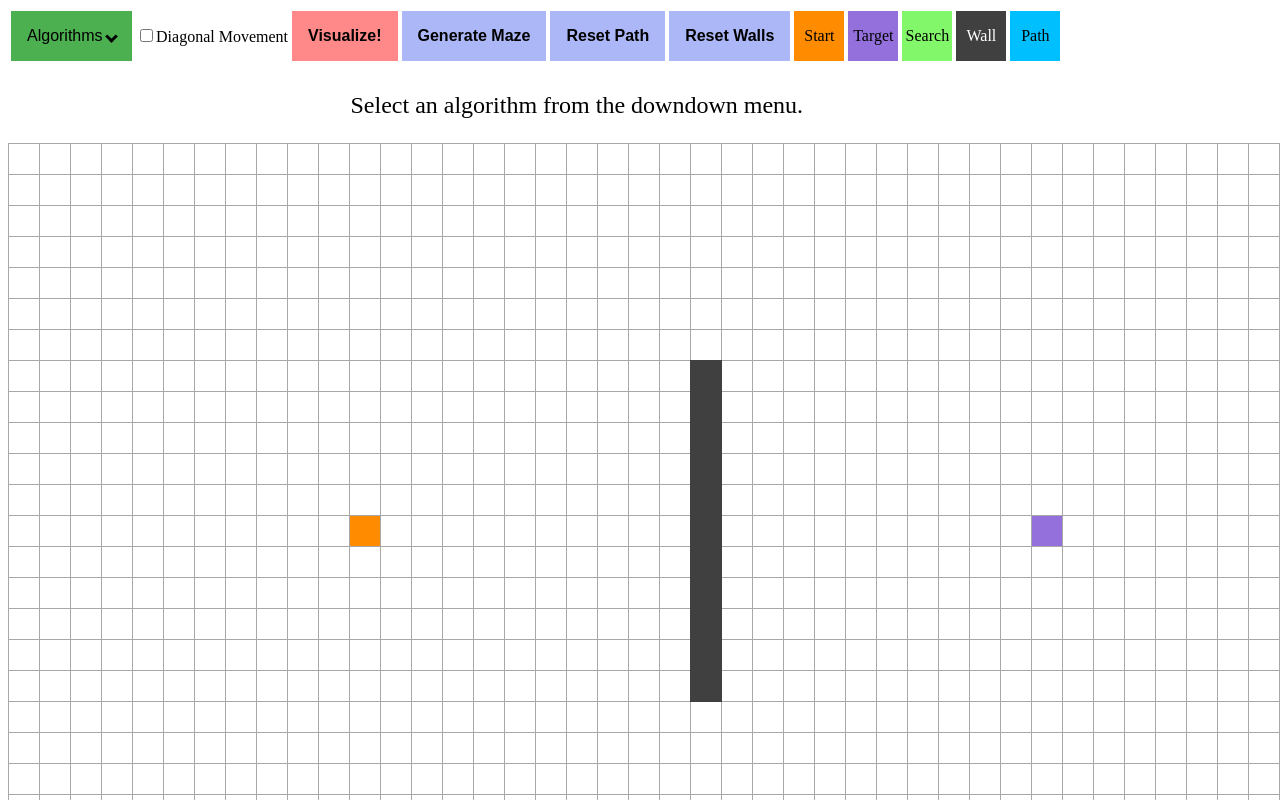
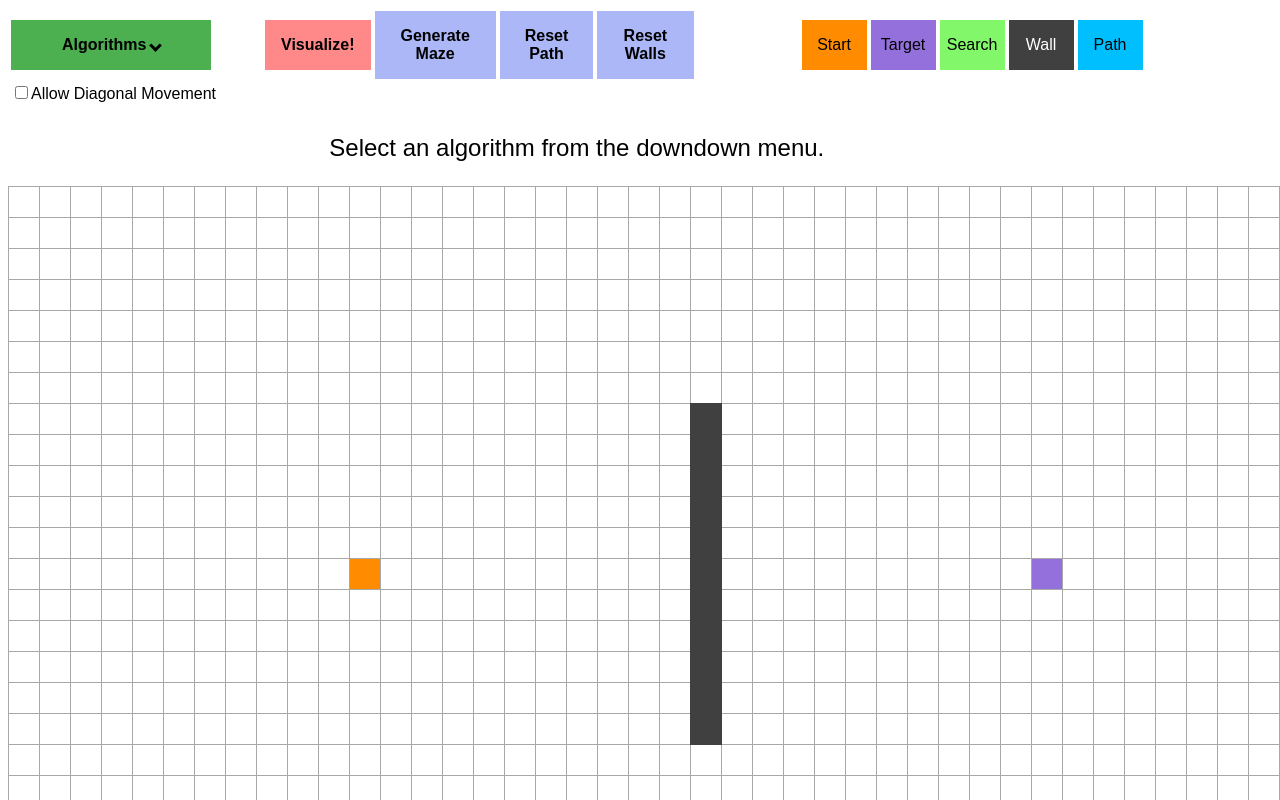
Before and after one commit to otson/Pathfinding-Algorithm-Visualizer, an Angular app: page / in a window 1280 px wide. Shown: the top 800 px of the page. Built offline with nearby package versions, Linux system fonts and the light colour scheme.

Commit message:
adjust topbar styling

```diff
--- a/src/app/button-dropdown/button-dropdown.component.css
+++ b/src/app/button-dropdown/button-dropdown.component.css
@@ -6,6 +6,9 @@
   font-size: 16px;
   border: none;
   cursor: pointer;
+  font-weight: bold;
+  width: 200px;
+  margin-right: 50px;
 }
 
 
@@ -21,7 +24,7 @@
   display: none;
   position: absolute;
   background-color: #f9f9f9;
-  min-width: 160px;
+  min-width: 200px;
   box-shadow: 0px 8px 16px 0px rgba(0,0,0,0.2);
   z-index: 1;
 }
--- a/src/app/topbar/topbar.component.css
+++ b/src/app/topbar/topbar.component.css
@@ -28,3 +28,8 @@ div {
   background-color: #7a8ee5;
 
 }
+
+table.center {
+  margin-left:auto;
+  margin-right:auto;
+}
--- a/src/app/topbar/topbar.component.html
+++ b/src/app/topbar/topbar.component.html
@@ -1,14 +1,8 @@
-<div>
-  <table>
+<div style="position: center; width: 90%;">
+  <table class="center">
     <tr>
-
       <td>
         <app-button-dropdown></app-button-dropdown>
-      </td>
-      <td>
-        <input #diagonal type="checkbox" id="diagonal" name="diagonal"
-               [checked]="pathfinderService.diagonalMovement" (change)="onDiagonalToggle(diagonal.checked)">
-        <label for="diagonal">Diagonal Movement</label>
       </td>
       <td>
         <button class="executebtn" (click)="pathfinderService.execute()">Visualize!</button>
@@ -23,24 +17,35 @@
         <button class="btn" (click)="resetWalls()">Reset Walls</button>
       </td>
       <td>
-        <div style="background-color: darkorange; height: 50px; width: 50px;
+        <div style="user-select: none;-moz-user-select:none; background-color: transparent; height: 50px; width: 100px;
+        text-align: center;vertical-align: middle;line-height: 50px"> </div>
+      </td>
+      <td>
+        <div style="user-select: none;-moz-user-select:none; background-color: darkorange; height: 50px; width: 65px;
         text-align: center;vertical-align: middle;line-height: 50px">Start</div>
       </td>
       <td>
-        <div style="background-color: mediumpurple; height: 50px; width: 50px;
+        <div style="user-select: none;-moz-user-select: none;background-color: mediumpurple; height: 50px; width: 65px;
         text-align: center;vertical-align: middle;line-height: 50px">Target</div>
       </td>
       <td>
-        <div style="background-color: rgba(90, 245, 56, 0.75); height: 50px; width: 50px;
+        <div style="user-select: none;-moz-user-select: none;background-color: rgba(90, 245, 56, 0.75); height: 50px; width: 65px;
         text-align: center;vertical-align: middle;line-height: 50px">Search</div>
       </td>
       <td>
-        <div style="background-color: #404040; color: white; height: 50px; width: 50px;
+        <div style="user-select: none;-moz-user-select: none;background-color: #404040; color: white; height: 50px; width: 65px;
         text-align: center;vertical-align: middle;line-height: 50px">Wall</div>
       </td>
       <td>
-        <div style="background-color: deepskyblue; height: 50px; width: 50px;
+        <div style="user-select: none;-moz-user-select: none;background-color: deepskyblue; height: 50px; width: 65px;
         text-align: center;vertical-align: middle;line-height: 50px">Path</div>
+      </td>
+    </tr>
+    <tr>
+      <td>
+        <input #diagonal type="checkbox" id="diagonal" name="diagonal"
+               [checked]="pathfinderService.diagonalMovement" (change)="onDiagonalToggle(diagonal.checked)">
+        <label for="diagonal" style="text-align: left">Allow Diagonal Movement</label>
       </td>
     </tr>
   </table>
--- a/src/app/topbar/topbar.component.ts
+++ b/src/app/topbar/topbar.component.ts
@@ -1,4 +1,4 @@
-import { Component, OnInit } from '@angular/core';
+import { Component } from '@angular/core';
 import {PathfinderService} from "../pathfinder.service";
 
 @Component({
--- a/src/styles.css
+++ b/src/styles.css
@@ -1 +1,3 @@
-/* You can add global styles to this file, and also import other style files */
+* {
+  font-family: Tisa, sans-serif !important;
+}
```
Also changed, not shown: src/app/app.component.html (+1 -8 lines).
